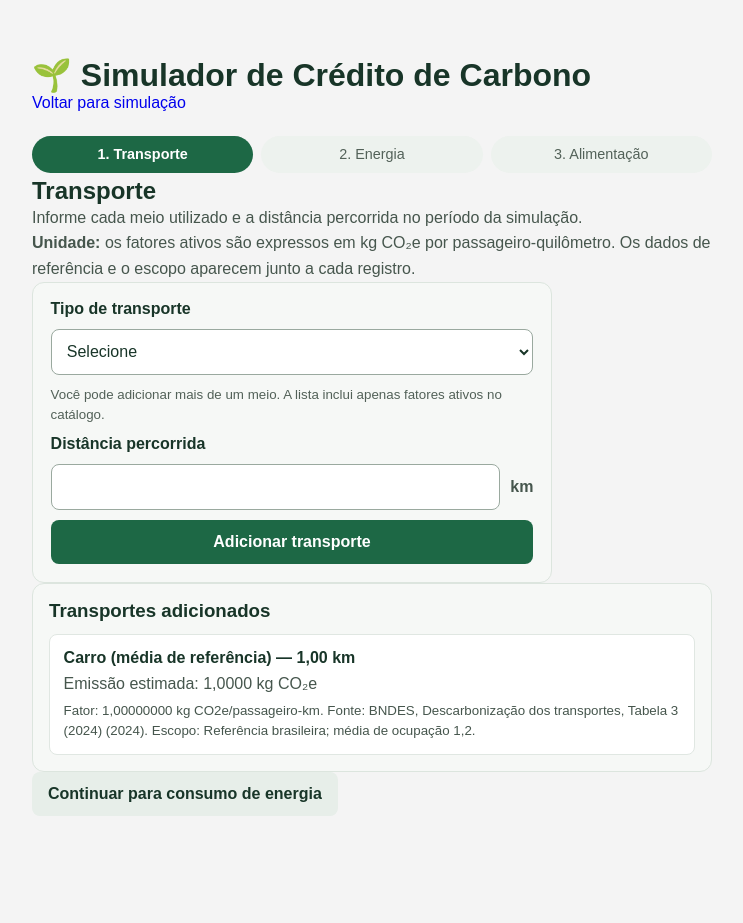
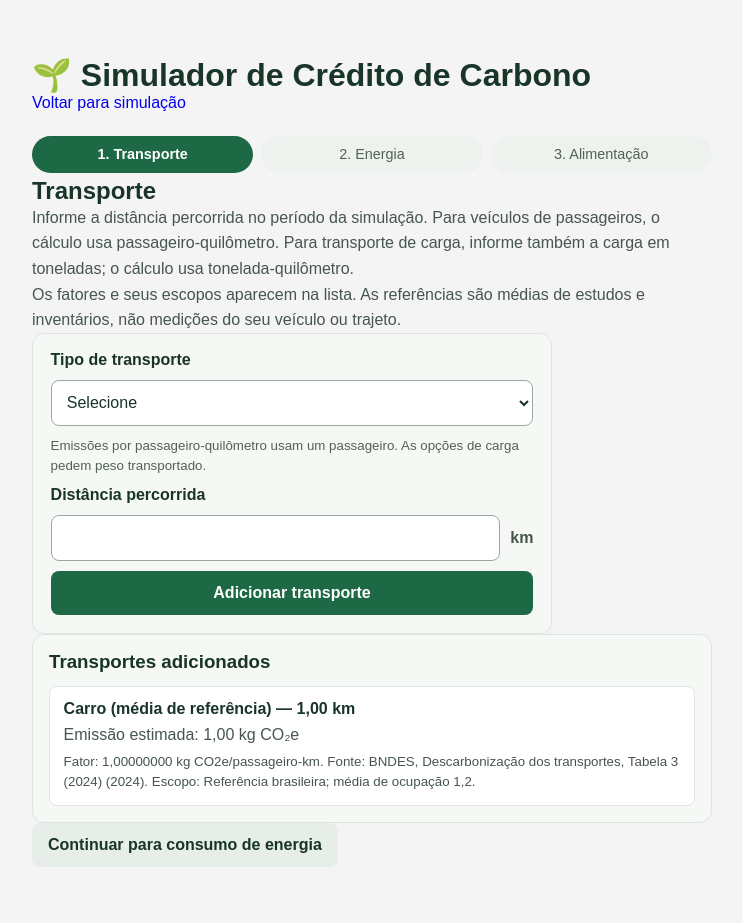
Before and after one commit to soldadox2077-tech/TCC_Credito_Carbono, a PHP site: page /simulacao/transportes.php in a window 1280 px wide. Shown: the whole page, without its empty margins (268-1011 px from the left). Before the commit the page ends 816 px from the top, so only its background shows below. Run offline with PHP 8.4, Linux system fonts and the light colour scheme; the visitor is signed in with stand-in values (Sample User, id 1); data comes from the database, SQL or seed files in the repository; both versions use the stored data as it was after the commit; tables that the repository leaves empty hold one stand-in row (values such as "Sample post").

Commit message:
projeto final

```diff
--- a/public/simulacao/consumos.php
+++ b/public/simulacao/consumos.php
@@ -18,7 +18,7 @@ if ($_SERVER["REQUEST_METHOD"] === "POST") {
         else $mensagem = "Alimentação registrada. Emissão estimada: " . number_format((float)$quantidade * $controller->categorias()[$categoria], 2, ",", ".") . " kg CO₂e.";
     }
 }
-$stmtAlimentacao = mysqli_prepare($conexao, "SELECT categoria, quantidade, emissao_co2 FROM consumos WHERE id_simulacao = ? ORDER BY id_consumo ASC");
+$stmtAlimentacao = mysqli_prepare($conexao, "SELECT categoria, quantidade, emissao_co2 FROM consumos WHERE id_simulacao = ? AND categoria NOT LIKE 'transporte:%' ORDER BY id_consumo ASC");
 mysqli_stmt_bind_param($stmtAlimentacao, "i", $id);
 mysqli_stmt_execute($stmtAlimentacao);
 $itensAlimentacao = mysqli_fetch_all(mysqli_stmt_get_result($stmtAlimentacao), MYSQLI_ASSOC);
@@ -53,14 +53,14 @@ $itensAlimentacao = mysqli_fetch_all(mysqli_stmt_get_result($stmtAlimentacao), M
             <li>1. Transporte</li><li>2. Energia</li><li aria-current="step">3. Alimentação</li>
         </ol>
         <h2>Alimentação</h2>
-        <p>Informe o alimento e a quantidade consumida, em kg, no período da simulação. Os fatores de emissão são estimativas simplificadas e precisam de validação por fonte e região antes de uso acadêmico conclusivo.</p>
+        <p>Informe o alimento e a quantidade consumida, em kg, no período da simulação. Os fatores são médias globais de referência de Poore e Nemecek (2018), processadas por Our World in Data, com ano-base 2010. Incluem etapas da produção e da cadeia até o varejo; não representam medições específicas do Brasil. <a href="https://ourworldindata.org/grapher/ghg-per-kg-poore" target="_blank" rel="noopener noreferrer">Ver fonte e metodologia</a>.</p>
         <?php if ($mensagem !== ""): ?><p class="mensagem <?= str_starts_with($mensagem, 'Alimentação registrada') ? 'mensagem-sucesso' : 'mensagem-erro' ?>" role="status" aria-live="polite"><?= htmlspecialchars($mensagem, ENT_QUOTES, 'UTF-8') ?></p><?php endif; ?>
         <form method="post" class="form-etapa">
             <input type="hidden" name="csrf_token" value="<?= htmlspecialchars(tokenCsrf(), ENT_QUOTES, 'UTF-8') ?>">
             <label for="categoria">Alimento</label>
             <select name="categoria" id="categoria" required>
                 <?php foreach ($controller->categorias() as $categoria => $fator): ?>
-                    <option value="<?= htmlspecialchars($categoria, ENT_QUOTES, 'UTF-8') ?>"><?= htmlspecialchars(ucwords(str_replace('_', ' ', $categoria)), ENT_QUOTES, 'UTF-8') ?></option>
+                    <option value="<?= htmlspecialchars($categoria, ENT_QUOTES, 'UTF-8') ?>"><?= htmlspecialchars(ucwords(str_replace('_', ' ', $categoria)), ENT_QUOTES, 'UTF-8') ?> (<?= number_format($fator, 2, ",", ".") ?> kg CO₂e/kg)</option>
                 <?php endforeach; ?>
             </select>
             <label for="quantidade">Quantidade consumida</label>
--- a/public/simulacao/transportes.php
+++ b/public/simulacao/transportes.php
@@ -12,15 +12,16 @@ $controller = new TransportesController(new TransportesRepository($conexao));
 $mensagem = "";
 $tipo_mensagem = "erro";
 if ($_SERVER["REQUEST_METHOD"] === "POST") {
-    $id_tipo_transporte = filter_var($_POST["id_tipo_transporte"] ?? null, FILTER_VALIDATE_INT);
+    $tipo_transporte = $_POST["tipo_transporte"] ?? "";
     $distancia_km = $_POST["distancia_km"] ?? null;
+    $carga_toneladas = $_POST["carga_toneladas"] ?? null;
     if (!validarCsrf()) {
         http_response_code(403);
         $mensagem = "Formulário expirado. Recarregue a página.";
-    } elseif (!$id_tipo_transporte || !is_numeric($distancia_km) || !is_finite((float)$distancia_km) || (float)$distancia_km <= 0) {
+    } elseif (!is_numeric($distancia_km) || !is_finite((float)$distancia_km) || (float)$distancia_km <= 0) {
         $mensagem = "Selecione um meio de transporte ativo e informe uma distância válida.";
     } else {
-        $resultado = $controller->adicionarTransporte($id_simulacao, $id_tipo_transporte, $distancia_km);
+        $resultado = $controller->adicionarTransporte($id_simulacao, $tipo_transporte, $distancia_km, $carga_toneladas);
         if ($resultado !== false) {
             $mensagem = "Transporte adicionado com sucesso!";
             $tipo_mensagem = "sucesso";
@@ -31,9 +32,7 @@ if ($_SERVER["REQUEST_METHOD"] === "POST") {
 }
 $tipos_transportes = $controller->listarTiposTransportes();
 $transportes = $controller->listarPorSimulacao($id_simulacao);
-$erro_catalogo = ($tipos_transportes === false);
 $erro_listagem = ($transportes === false);
-if ($erro_catalogo) $tipos_transportes = [];
 if ($erro_listagem) $transportes = [];
 ?>
 <!DOCTYPE html>
@@ -59,28 +58,32 @@ if ($erro_listagem) $transportes = [];
     <main>
         <ol class="etapas" aria-label="Etapas da simulação"><li aria-current="step">1. Transporte</li><li>2. Energia</li><li>3. Alimentação</li></ol>
         <h2>Transporte</h2>
-        <p>Informe cada meio utilizado e a distância percorrida no período da simulação.</p>
-        <p><strong>Unidade:</strong> os fatores ativos são expressos em kg CO₂e por passageiro-quilômetro. Os dados de referência e o escopo aparecem junto a cada registro.</p>
+        <p>Informe a distância percorrida no período da simulação. Para veículos de passageiros, o cálculo usa passageiro-quilômetro. Para transporte de carga, informe também a carga em toneladas; o cálculo usa tonelada-quilômetro.</p>
+        <p>Os fatores e seus escopos aparecem na lista. As referências são médias de estudos e inventários, não medições do seu veículo ou trajeto.</p>
         <?php if ($mensagem !== ""): ?><p class="mensagem <?= htmlspecialchars($tipo_mensagem, ENT_QUOTES, 'UTF-8') ?>" role="status" aria-live="polite"><?= htmlspecialchars($mensagem, ENT_QUOTES, 'UTF-8') ?></p><?php endif; ?>
-        <?php if ($erro_catalogo): ?>
+        <?php if ($tipos_transportes === false): ?>
             <p class="mensagem erro" role="alert">Não foi possível consultar o catálogo de transportes.</p>
         <?php elseif ($tipos_transportes): ?>
             <form method="POST" class="form-etapa">
                 <input type="hidden" name="csrf_token" value="<?= htmlspecialchars(tokenCsrf(), ENT_QUOTES, 'UTF-8') ?>">
-                <label for="id_tipo_transporte">Tipo de transporte</label>
-                <select name="id_tipo_transporte" id="id_tipo_transporte" aria-describedby="ajuda-transporte" required>
+                <label for="tipo_transporte">Tipo de transporte</label>
+                <select name="tipo_transporte" id="tipo_transporte" aria-describedby="ajuda-transporte" required>
                     <option value="">Selecione</option>
                     <?php foreach ($tipos_transportes as $tipo): ?>
-                        <option value="<?= (int)$tipo["id_tipo_transporte"] ?>"><?= htmlspecialchars($tipo["nome"], ENT_QUOTES, 'UTF-8') ?></option>
+                        <option value="<?= htmlspecialchars($tipo["id"], ENT_QUOTES, 'UTF-8') ?>" data-atividade="<?= htmlspecialchars($tipo["atividade"], ENT_QUOTES, 'UTF-8') ?>"><?= htmlspecialchars($tipo["nome"], ENT_QUOTES, 'UTF-8') ?> — <?= number_format((float)$tipo["fator"], 8, ",", ".") ?> <?= htmlspecialchars($tipo["unidade_referencia"], ENT_QUOTES, 'UTF-8') ?></option>
                     <?php endforeach; ?>
                 </select>
-                <small id="ajuda-transporte">Você pode adicionar mais de um meio. A lista inclui apenas fatores ativos no catálogo.</small>
+                <small id="ajuda-transporte">Emissões por passageiro-quilômetro usam um passageiro. As opções de carga pedem peso transportado.</small>
                 <label for="distancia_km">Distância percorrida</label>
                 <div class="campo-unidade"><input type="number" name="distancia_km" id="distancia_km" step="0.01" min="0.01" max="99999999.9999" required aria-describedby="unidade-distancia"><span id="unidade-distancia" class="unidade">km</span></div>
+                <div id="campo-carga" hidden>
+                    <label for="carga_toneladas">Carga transportada</label>
+                    <div class="campo-unidade"><input type="number" name="carga_toneladas" id="carga_toneladas" step="0.01" min="0.01" max="1000000" aria-describedby="unidade-carga"><span id="unidade-carga" class="unidade">toneladas</span></div>
+                </div>
                 <button type="submit">Adicionar transporte</button>
             </form>
         <?php else: ?>
-            <p>Não há tipos de transporte ativos no catálogo. Os fatores pendentes de validação permanecem indisponíveis.</p>
+            <p>Não há tipos de transporte disponíveis.</p>
         <?php endif; ?>
         <section class="secao-transportes" aria-labelledby="titulo-transportes">
             <h3 id="titulo-transportes">Transportes adicionados</h3>
@@ -90,9 +93,10 @@ if ($erro_listagem) $transportes = [];
                 <ul class="lista-transportes">
                     <?php foreach ($transportes as $transporte): ?>
                         <li class="item-transporte">
-                            <strong><?= htmlspecialchars($transporte["tipo_transporte"], ENT_QUOTES, 'UTF-8') ?> — <?= number_format((float)$transporte["distancia_km"], 2, ",", ".") ?> km</strong>
-                            <span>Emissão estimada: <?= number_format((float)$transporte["emissao_co2e"], 4, ",", ".") ?> kg CO₂e</span>
+                            <strong><?= htmlspecialchars($transporte["tipo_transporte"], ENT_QUOTES, 'UTF-8') ?> — <?= !empty($transporte["registro_php"]) ? number_format((float)$transporte["atividade"], 2, ",", ".") . " " . htmlspecialchars($transporte["unidade_atividade"], ENT_QUOTES, 'UTF-8') : number_format((float)$transporte["distancia_km"], 2, ",", ".") . " km" ?></strong>
+                            <span>Emissão estimada: <?= number_format((float)$transporte["emissao_co2e"], 2, ",", ".") ?> <?= str_contains($transporte["unidade_referencia"], "kg CO2/") ? "kg CO₂" : "kg CO₂e" ?></span>
                             <small>Fator: <?= number_format((float)$transporte["fator_emissao_aplicado"], 8, ",", ".") ?> <?= htmlspecialchars($transporte["unidade_referencia"], ENT_QUOTES, 'UTF-8') ?>. Fonte: <?= htmlspecialchars($transporte["fonte"], ENT_QUOTES, 'UTF-8') ?> (<?= (int)$transporte["ano_referencia"] ?>). Escopo: <?= htmlspecialchars($transporte["escopo_geografico"], ENT_QUOTES, 'UTF-8') ?>.</small>
+                            <?php if (!empty($transporte["url_fonte"])): ?><a href="<?= htmlspecialchars($transporte["url_fonte"], ENT_QUOTES, 'UTF-8') ?>" target="_blank" rel="noopener noreferrer">Consultar fonte metodológica</a><?php endif; ?>
                         </li>
                     <?php endforeach; ?>
                 </ul>
@@ -103,5 +107,17 @@ if ($erro_listagem) $transportes = [];
         <form action="energias.php" method="GET" class="navegacao"><button type="submit">Continuar para consumo de energia</button></form>
     </main>
 </div>
+<script>
+const tipoTransporte = document.getElementById("tipo_transporte");
+const campoCarga = document.getElementById("campo-carga");
+const cargaToneladas = document.getElementById("carga_toneladas");
+function atualizarCampoCarga() {
+    const usaCarga = tipoTransporte.selectedOptions[0]?.dataset.atividade === "tonelada-km";
+    campoCarga.hidden = !usaCarga;
+    cargaToneladas.required = usaCarga;
+}
+tipoTransporte.addEventListener("change", atualizarCampoCarga);
+atualizarCampoCarga();
+</script>
 </body>
 </html>
--- a/src/Controllers/TransportesController.php
+++ b/src/Controllers/TransportesController.php
@@ -4,6 +4,20 @@ require_once(__DIR__ . "/../repositories/TransportesRepository.php");
 
 class TransportesController
 {
+    private const TIPOS = [
+        "carro" => ["nome" => "Carro (média de referência)", "fator" => 0.0982, "unidade_referencia" => "kg CO2e/passageiro-km", "atividade" => "passageiro-km", "fonte" => "BNDES, Descarbonização dos transportes, Tabela 3", "url_fonte" => "https://web.bndes.gov.br/bib/jspui/bitstream/1408/27347/3/PRLiv%20216297_Descarboniza%C3%A7%C3%A3o%20dos%20transportes.pdf", "ano" => 2024, "escopo" => "Emissão operacional média; ocupação média reportada de 1,2 passageiros."],
+        "moto" => ["nome" => "Motocicleta (média de referência)", "fator" => 0.0711, "unidade_referencia" => "kg CO2e/passageiro-km", "atividade" => "passageiro-km", "fonte" => "IPEA, Comunicados do Ipea n.º 113, Tabela 2", "url_fonte" => "https://repositorio.ipea.gov.br/bitstream/11058/5281/1/Comunicados_n113_Polui%C3%A7%C3%A3o.pdf", "ano" => 2011, "escopo" => "Média de referência brasileira publicada em 2011; frota e uso podem variar."],
+        "onibus_diesel" => ["nome" => "Ônibus urbano a diesel (média de referência)", "fator" => 0.0195, "unidade_referencia" => "kg CO2e/passageiro-km", "atividade" => "passageiro-km", "fonte" => "BNDES, Descarbonização dos transportes, Tabela 3", "url_fonte" => "https://web.bndes.gov.br/bib/jspui/bitstream/1408/27347/3/PRLiv%20216297_Descarboniza%C3%A7%C3%A3o%20dos%20transportes.pdf", "ano" => 2024, "escopo" => "Emissão operacional média; ocupação média reportada de 60 passageiros."],
+        "onibus_eletrico" => ["nome" => "Ônibus urbano elétrico (média de referência)", "fator" => 0.0026, "unidade_referencia" => "kg CO2e/passageiro-km", "atividade" => "passageiro-km", "fonte" => "BNDES, Descarbonização dos transportes, Tabela 3", "url_fonte" => "https://web.bndes.gov.br/bib/jspui/bitstream/1408/27347/3/PRLiv%20216297_Descarboniza%C3%A7%C3%A3o%20dos%20transportes.pdf", "ano" => 2024, "escopo" => "Emissão média reportada; ocupação de 60 passageiros e eletricidade considerada pela fonte."],
+        "metro" => ["nome" => "Metrô (média de referência)", "fator" => 0.0014, "unidade_referencia" => "kg CO2e/passageiro-km", "atividade" => "passageiro-km", "fonte" => "BNDES, Descarbonização dos transportes, Tabela 3", "url_fonte" => "https://web.bndes.gov.br/bib/jspui/bitstream/1408/27347/3/PRLiv%20216297_Descarboniza%C3%A7%C3%A3o%20dos%20transportes.pdf", "ano" => 2024, "escopo" => "Emissão operacional média; ocupação média reportada de 1.500 passageiros."],
+        "caminhada" => ["nome" => "Caminhada", "fator" => 0.0, "unidade_referencia" => "kg CO2e/passageiro-km", "atividade" => "passageiro-km", "fonte" => "Hipótese operacional simplificada do projeto", "ano" => 2026, "escopo" => "Emissões diretas de operação; alimentação, fabricação e infraestrutura excluídas."],
+        "bicicleta" => ["nome" => "Bicicleta", "fator" => 0.0, "unidade_referencia" => "kg CO2e/passageiro-km", "atividade" => "passageiro-km", "fonte" => "Hipótese operacional simplificada do projeto", "ano" => 2026, "escopo" => "Emissões diretas de operação; fabricação, manutenção e infraestrutura excluídas."],
+        "caminhao" => ["nome" => "Caminhão — carga geral rodoviária", "fator" => 0.0544, "unidade_referencia" => "kg CO2/tonelada-km", "atividade" => "tonelada-km", "fonte" => "BNDES, Descarbonização dos transportes, Tabela 1 (base EPL/Iema)", "url_fonte" => "https://web.bndes.gov.br/bib/jspui/bitstream/1408/27347/3/PRLiv%20216297_Descarboniza%C3%A7%C3%A3o%20dos%20transportes.pdf", "ano" => 2021, "escopo" => "Média de carga geral; CO2 de operação, diesel B10."],
+        "ferrovia_carga" => ["nome" => "Ferrovia — carga geral", "fator" => 0.0238, "unidade_referencia" => "kg CO2/tonelada-km", "atividade" => "tonelada-km", "fonte" => "BNDES, Descarbonização dos transportes, Tabela 1 (base EPL/Iema)", "url_fonte" => "https://web.bndes.gov.br/bib/jspui/bitstream/1408/27347/3/PRLiv%20216297_Descarboniza%C3%A7%C3%A3o%20dos%20transportes.pdf", "ano" => 2021, "escopo" => "Média de carga geral; CO2 de operação, diesel B10."],
+        "cabotagem_carga" => ["nome" => "Navio — cabotagem de carga geral", "fator" => 0.0091, "unidade_referencia" => "kg CO2/tonelada-km", "atividade" => "tonelada-km", "fonte" => "BNDES, Descarbonização dos transportes, Tabela 1 (base EPL/Iema)", "url_fonte" => "https://web.bndes.gov.br/bib/jspui/bitstream/1408/27347/3/PRLiv%20216297_Descarboniza%C3%A7%C3%A3o%20dos%20transportes.pdf", "ano" => 2021, "escopo" => "Média de carga geral e mistura de combustível indicada pela fonte."],
+        "hidrovia_carga" => ["nome" => "Hidrovia — carga geral", "fator" => 0.0074, "unidade_referencia" => "kg CO2/tonelada-km", "atividade" => "tonelada-km", "fonte" => "BNDES, Descarbonização dos transportes, Tabela 1 (base EPL/Iema)", "url_fonte" => "https://web.bndes.gov.br/bib/jspui/bitstream/1408/27347/3/PRLiv%20216297_Descarboniza%C3%A7%C3%A3o%20dos%20transportes.pdf", "ano" => 2021, "escopo" => "Média de carga geral e mistura de combustível indicada pela fonte."],
+    ];
+
     private $repository;
 
     public function __construct($repository)
@@ -11,28 +25,20 @@ class TransportesController
         $this->repository = $repository;
     }
 
-    /*
-     * O fator está em kg CO2e por passageiro-quilômetro.
-     */
-    public function calcularEmissao($distancia_km, $fator_emissao)
+    /* Multiplica atividade em passageiro-km ou tonelada-km pelo fator correspondente. */
+    public function calcularEmissao($atividade, $fator_emissao)
     {
-        return $distancia_km * $fator_emissao;
+        return $atividade * $fator_emissao;
     }
 
-    /*
-     * Valida os identificadores e a distância, consulta o fator
-     * diretamente no catálogo e registra o resultado calculado.
-     */
-    public function adicionarTransporte(
-        $id_simulacao,
-        $id_tipo_transporte,
-        $distancia_km
-    ) {
+    /* Valida os dados, calcula com o fator versionado em PHP e registra a atividade. */
+    public function adicionarTransporte($id_simulacao, $tipo, $distancia_km, $carga_toneladas = null)
+    {
         if (
             filter_var($id_simulacao, FILTER_VALIDATE_INT) === false ||
             (int) $id_simulacao <= 0 ||
-            filter_var($id_tipo_transporte, FILTER_VALIDATE_INT) === false ||
-            (int) $id_tipo_transporte <= 0 ||
+            !is_string($tipo) ||
+            !isset(self::TIPOS[$tipo]) ||
             !is_numeric($distancia_km) ||
             !is_finite((float) $distancia_km) ||
             (float) $distancia_km <= 0 ||
@@ -41,48 +47,50 @@ class TransportesController
             return false;
         }
 
-        $tipo = $this->repository->buscarTipoPorId(
-            (int) $id_tipo_transporte
-        );
+        $tipoInfo = self::TIPOS[$tipo];
+        $distancia_km = (float) $distancia_km;
+        $fator = (float) $tipoInfo["fator"];
+        $atividade = $distancia_km;
 
-        if (!$tipo || !is_numeric($tipo["fator_emissao"])) {
-            return false;
+        if ($tipoInfo["atividade"] === "tonelada-km") {
+            if (!is_numeric($carga_toneladas) || !is_finite((float) $carga_toneladas) || (float) $carga_toneladas <= 0 || (float) $carga_toneladas > 1000000) return false;
+            $atividade *= (float) $carga_toneladas;
         }
-
-        $distancia_km = (float) $distancia_km;
-        $fator = (float) $tipo["fator_emissao"];
+        if (!is_finite($atividade) || $atividade > 99999999.99) return false;
 
         if (!is_finite($fator) || $fator < 0) {
             return false;
         }
 
-        $emissao = $this->calcularEmissao($distancia_km, $fator);
+        $emissao = $this->calcularEmissao($atividade, $fator);
 
-        /* O campo emissao_co2e é DECIMAL(12,6). */
+        /* Limite compatível com a coluna atual, que guarda centi-kg nesta trilha. */
         if (
             !is_finite($emissao) ||
             $emissao < 0 ||
-            $emissao > 999999.999999
+            $emissao > 999999.99
         ) {
             return false;
         }
 
-        return $this->repository->adicionarTransporte(
-            (int) $id_simulacao,
-            (int) $tipo["id_tipo_transporte"],
-            $distancia_km,
-            $fator,
-            $emissao
-        );
+        return $this->repository->adicionarEstimativaTransporte((int) $id_simulacao, $tipo, $atividade, $fator, $emissao);
     }
 
     public function listarTiposTransportes()
     {
-        return $this->repository->listarTiposTransportes();
+        $tipos = [];
+        foreach (self::TIPOS as $id => $tipo) {
+            $tipo["id"] = $id;
+            $tipos[] = $tipo;
+        }
+        return $tipos;
     }
 
     public function listarPorSimulacao($id_simulacao)
     {
-        return $this->repository->listarPorSimulacao($id_simulacao);
+        $legados = $this->repository->listarPorSimulacao($id_simulacao);
+        $estimativas = $this->repository->listarEstimativasPorSimulacao($id_simulacao, self::TIPOS);
+        if ($legados === false || $estimativas === false) return false;
+        return array_merge($legados, $estimativas);
     }
 }
--- a/src/repositories/TransportesRepository.php
+++ b/src/repositories/TransportesRepository.php
@@ -135,6 +135,69 @@ class TransportesRepository
     }
 
     /*
+     * Persiste os novos fatores PHP usando a tabela existente de consumos,
+     * sem exigir tabela ou coluna nova. O fator fica junto da categoria
+     * para que o histórico preserve o valor usado no cálculo.
+     */
+    public function adicionarEstimativaTransporte($id_simulacao, $tipo, $atividade, $fator, $emissao)
+    {
+        $categoria = sprintf("transporte:%s:%.8f", $tipo, $fator);
+        if (strlen($categoria) > 50 || !mysqli_begin_transaction($this->conexao)) return false;
+
+        /* emissao_co2 é DECIMAL(10,2); guardamos centi-kg para preservar casas decimais. */
+        $emissaoPersistida = $emissao * 100;
+        $stmt = mysqli_prepare($this->conexao, "INSERT INTO consumos (id_simulacao, categoria, quantidade, emissao_co2) VALUES (?, ?, ?, ?)");
+        if (!$stmt) { mysqli_rollback($this->conexao); return false; }
+        mysqli_stmt_bind_param($stmt, "isdd", $id_simulacao, $categoria, $atividade, $emissaoPersistida);
+        if (!mysqli_stmt_execute($stmt)) { mysqli_rollback($this->conexao); mysqli_stmt_close($stmt); return false; }
+        $id = mysqli_insert_id($this->conexao);
+        mysqli_stmt_close($stmt);
+
+        $total = mysqli_prepare($this->conexao, "UPDATE simulacoes SET emissao_total = emissao_total + ? WHERE id_simulacao = ?");
+        if (!$total) { mysqli_rollback($this->conexao); return false; }
+        mysqli_stmt_bind_param($total, "di", $emissao, $id_simulacao);
+        if (!mysqli_stmt_execute($total)) { mysqli_rollback($this->conexao); mysqli_stmt_close($total); return false; }
+        mysqli_stmt_close($total);
+        if (!mysqli_commit($this->conexao)) return false;
+        return $id;
+    }
+
+    public function listarEstimativasPorSimulacao($id_simulacao, array $tipos)
+    {
+        $stmt = mysqli_prepare($this->conexao, "SELECT id_consumo, categoria, quantidade, emissao_co2 / 100.0 AS emissao_kg FROM consumos WHERE id_simulacao = ? AND categoria LIKE 'transporte:%' ORDER BY id_consumo ASC");
+        if (!$stmt) return false;
+        mysqli_stmt_bind_param($stmt, "i", $id_simulacao);
+        if (!mysqli_stmt_execute($stmt)) { mysqli_stmt_close($stmt); return false; }
+        $resultado = mysqli_stmt_get_result($stmt);
+        if (!$resultado) { mysqli_stmt_close($stmt); return false; }
+
+        $linhas = [];
+        while ($linha = mysqli_fetch_assoc($resultado)) {
+            $partes = explode(":", $linha["categoria"]);
+            $chave = $partes[1] ?? "";
+            $fator = isset($partes[2]) ? (float) $partes[2] : null;
+            if (!isset($tipos[$chave]) || $fator === null) continue;
+            $tipo = $tipos[$chave];
+            $linhas[] = [
+                "id_transporte" => (int) $linha["id_consumo"],
+                "tipo_transporte" => $tipo["nome"],
+                "atividade" => (float) $linha["quantidade"],
+                "unidade_atividade" => $tipo["atividade"],
+                "fator_emissao_aplicado" => $fator,
+                "emissao_co2e" => (float) $linha["emissao_kg"],
+                "unidade_referencia" => $tipo["unidade_referencia"],
+                "fonte" => $tipo["fonte"],
+                "url_fonte" => $tipo["url_fonte"] ?? "",
+                "ano_referencia" => $tipo["ano"],
+                "escopo_geografico" => $tipo["escopo"],
+                "registro_php" => true,
+            ];
+        }
+        mysqli_stmt_close($stmt);
+        return $linhas;
+    }
+
+    /*
      * Lista os deslocamentos da simulação e recupera o nome/fonte
      * pelo relacionamento com tipos_transportes.
      */
@@ -151,10 +214,15 @@ class TransportesRepository
                 WHERE t.id_simulacao = ?
                 ORDER BY t.id_transporte ASC";
 
-        $stmt = mysqli_prepare($this->conexao, $sql);
+        try {
+            $stmt = mysqli_prepare($this->conexao, $sql);
+        } catch (mysqli_sql_exception $erro) {
+            if ((int) $erro->getCode() === 1146) return [];
+            throw $erro;
+        }
 
         if (!$stmt) {
-            return false;
+            return [];
         }
 
         mysqli_stmt_bind_param($stmt, "i", $id_simulacao);
```
Also changed, not shown: database/banco_SCC.sql (+18 -12 lines), src/Controllers/ConsumosController.php (+22 -2 lines), README.md.
